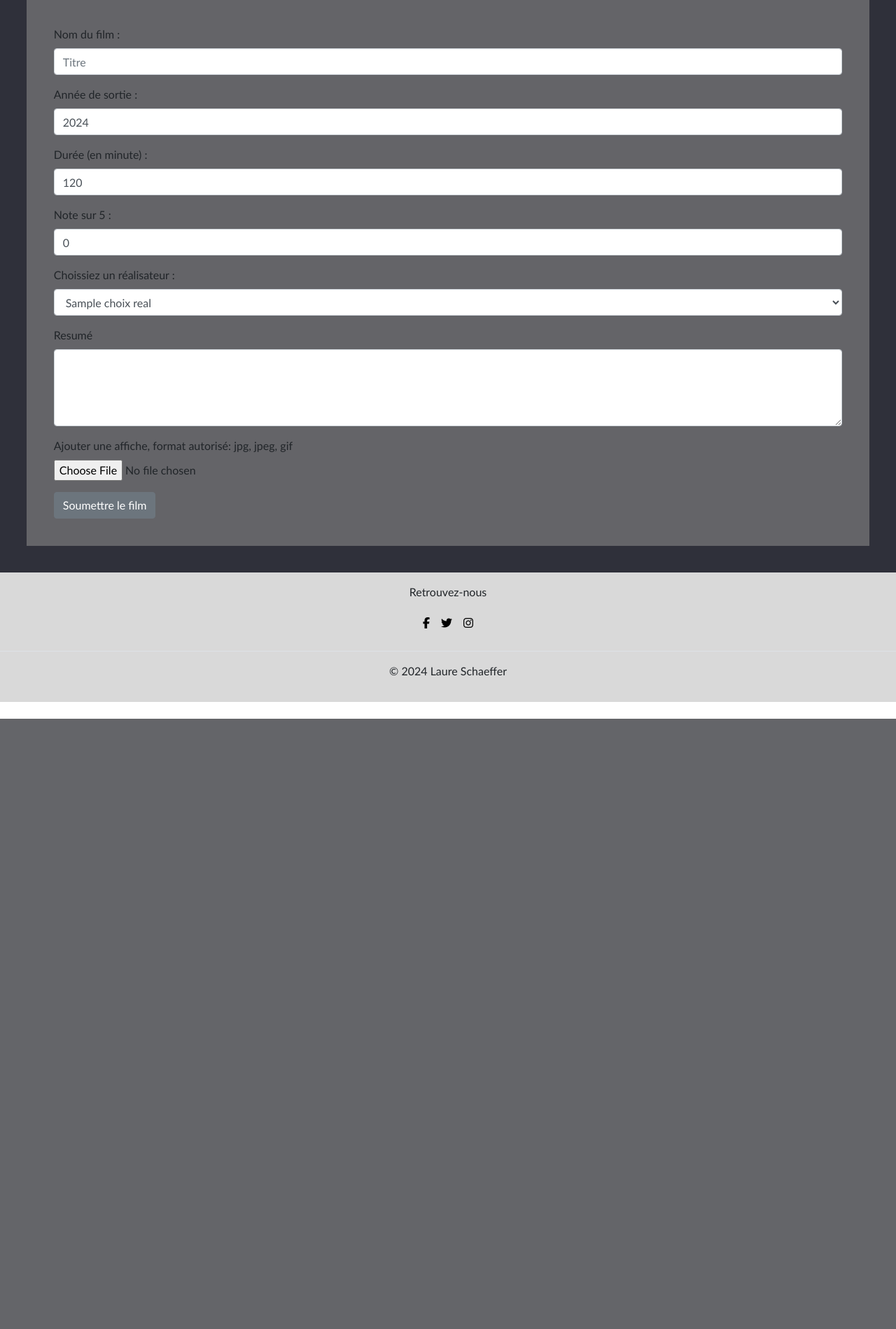
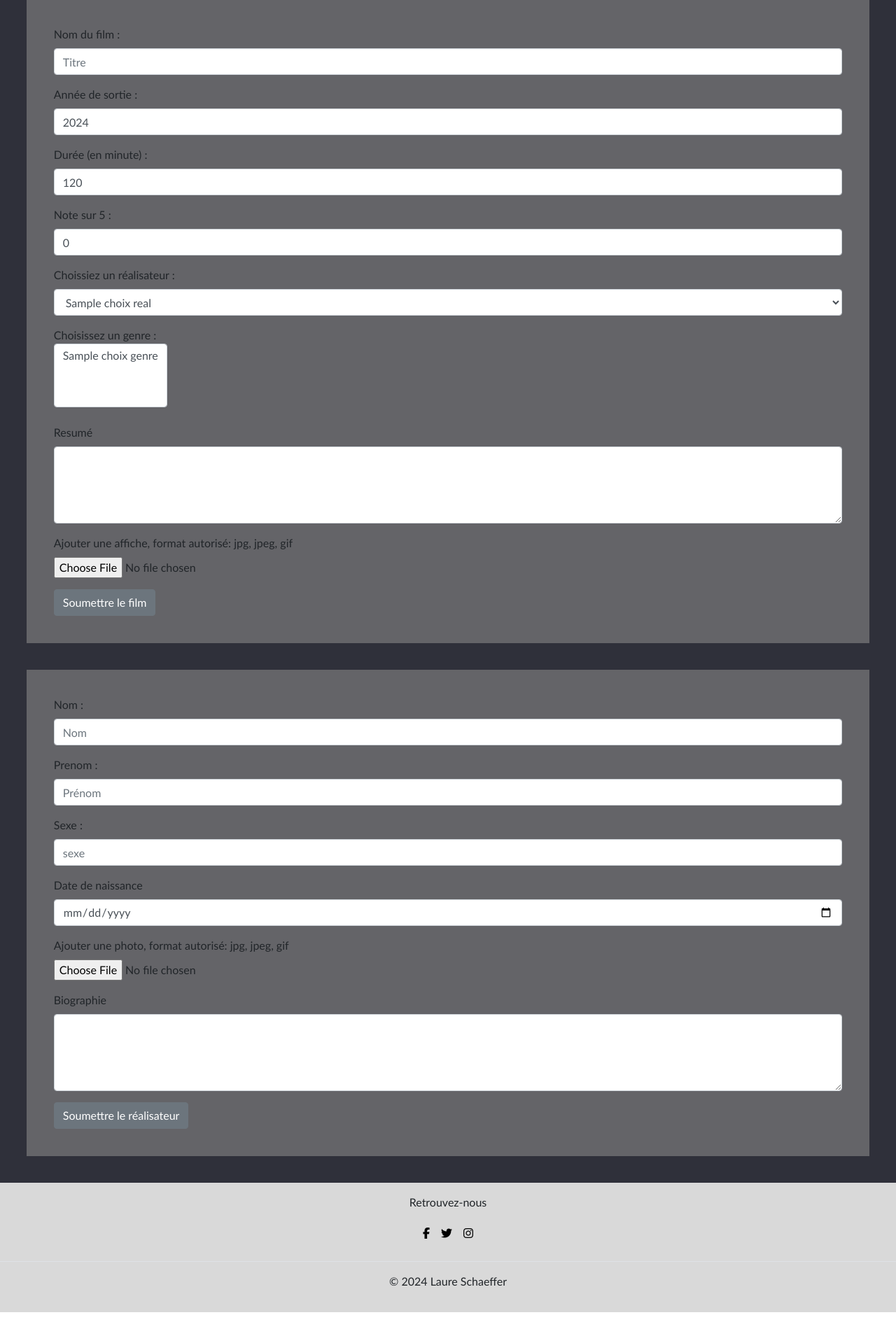
Before and after one commit to laureschaeffer/cinema_mvc, a PHP site: template view/formulaires/ajouterFilm.php in a window 1280 px wide. Shown: the part 209-2108 px from the top of the page at 70% size. Before the commit the page ends 1236 px from the top, so only its background shows below. Run offline with PHP 8.4, Linux system fonts and the light colour scheme; the template is opened without the code that fills it: most values are stand-ins (such as "Sample title", 1, 10 or a date in 2020).

Commit message:
mis en place formulaires

```diff
--- a/public/css/style.css
+++ b/public/css/style.css
@@ -252,7 +252,7 @@ h1{
 /* --------------------------------------------------------------------formulaires------------------------------------------------------- */
 
 
-.formulaireFilm{
+.formulaireFilm, .formulaireReal{
     background-color: #6e6e72d6;
     padding: 3%;
     margin: 3%;
--- a/view/formulaires/ajouterFilm.php
+++ b/view/formulaires/ajouterFilm.php
@@ -34,24 +34,64 @@ ob_start();
                 } ?>
             </select>
         </div>
-
-
+        <div class="form-group">
+            <label>Choisissez un genre :
+                <select class="form-control" name="genre[]" id="genre-select" multiple>
+                    <?php foreach($choixGenre->fetchAll() as $genre){ ?>
+                        <option value="<?=$genre["id_genre"]?>"><?=$genre["nom"]?></option> <?php
+                    }
+            ?>
+                </select>
+            </label>
+        </div>
         <div class="form-group">
             <label>Resumé</label>
             <textarea class="form-control" name="resume" rows="4"></textarea>
         </div>
 
-        <!-- <p>
-            <label>
-                Nom du rôle:
-                <input type="text" name="role">
-            </label>
-        </p> -->
         <div class="form-group">
             <label for="file">Ajouter une affiche, format autorisé: jpg, jpeg, gif</label>
             <input type="file" class="form-control-file">
         </div>
-        <button type="submit" class="btn btn-secondary">Soumettre le film</button>
+        <button type="submitFilm" class="btn btn-secondary">Soumettre le film</button>
+
+
+    </form>
+</section>
+
+<section class="formulaireReal">
+    <!-- action: rediriger vers la fonction dans le controleur -->
+    <form action="index.php?action=" method="post" enctype="multipart/form-data">
+        <!-- ajouter l'action  -->
+        <div class="form-group">
+            <label>Nom :</label>
+            <input type="text" class="form-control" name="nom" placeholder="Nom">
+        </div>
+        <div class="form-group">
+            <label>Prenom :</label>
+            <input type="text" class="form-control" name="prenom" placeholder="Prénom">
+        </div>
+        <div class="form-group">
+            <label>Sexe :</label>
+            <input type="text" class="form-control" name="sexe" placeholder="sexe">
+        </div>
+
+        <div class="form-group">
+            <label>Date de naissance </label>
+            <input type="date" class="form-control" name="anniversaire">
+        </div>
+
+        <div class="form-group">
+            <label for="file">Ajouter une photo, format autorisé: jpg, jpeg, gif</label>
+            <input type="file" class="form-control-file">
+        </div>
+        <div class="form-group">
+            <label>Biographie</label>
+            <textarea class="form-control" name="biographie" rows="4"></textarea>
+        </div>
+
+        <button type="submitReal" class="btn btn-secondary">Soumettre le réalisateur</button>
+
 
 
     </form>
```
Also changed, not shown: controller/FilmController.php (+17 -12 lines), controller/RealController.php (+22 -0 lines), view/formulaires/ajouterReal.php (added, +51 -0 lines), view/formulaires/modifierFilm.php (+10 -0 lines).
